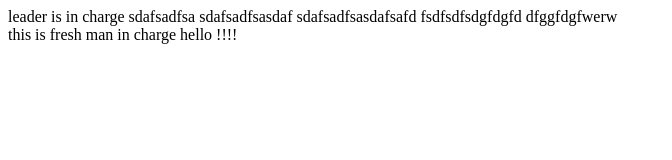
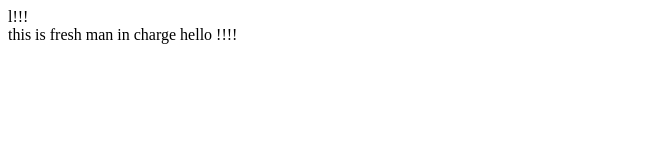
Before and after one commit to JongJong00/company-project, a plain HTML site: page index.html in a window 1280 px wide. Shown: the whole page, without its empty margins (0-672 px from the left). Drawn offline with Linux system fonts and the light colour scheme.

Commit message:
토이프로젝트1

```diff
--- a/index.html
+++ b/index.html
@@ -10,12 +10,7 @@
 
 <body>
     <nav>
-        leader is in charge
-        sdafsadfsa
-        sdafsadfsasdaf
-        sdafsadfsasdafsafd
-        fsdfsdfsdgfdgfd
-        dfggfdgfwerw
+        l!!!
     </nav>
 
     <main>
```
